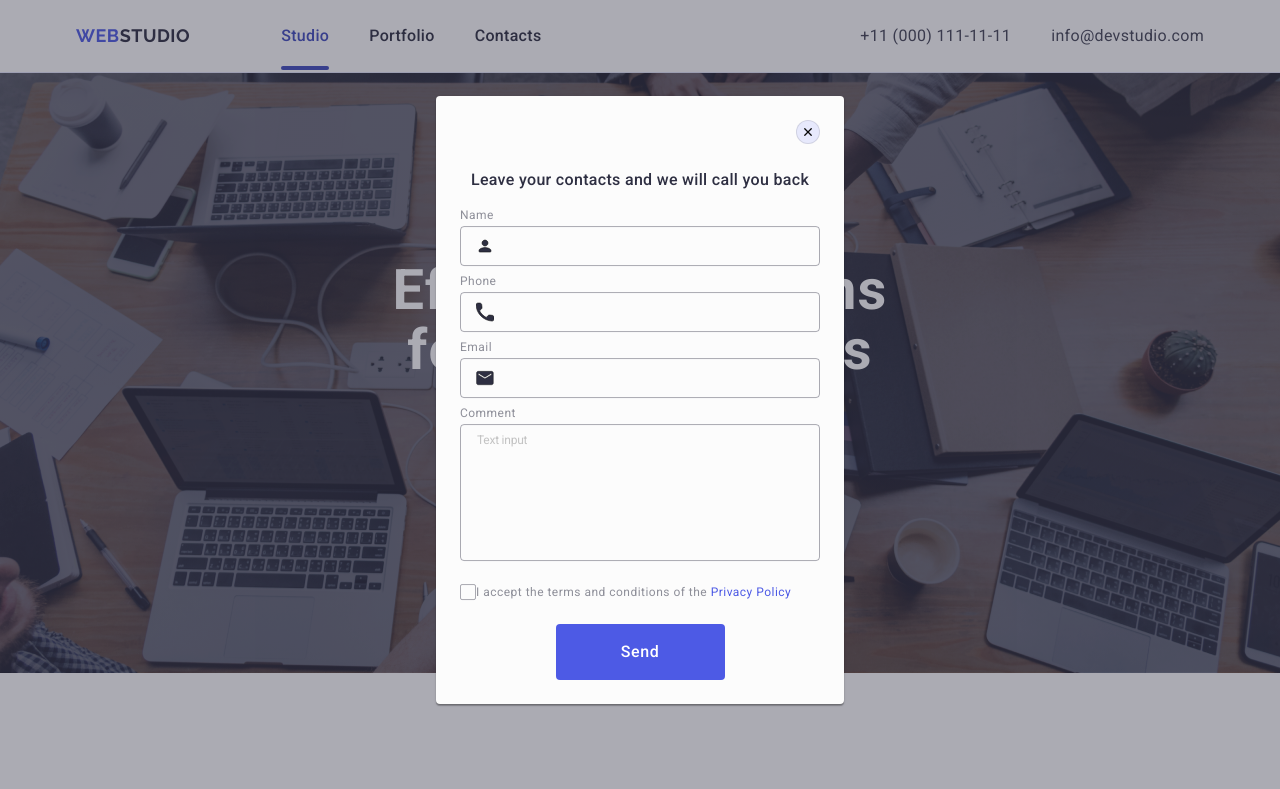
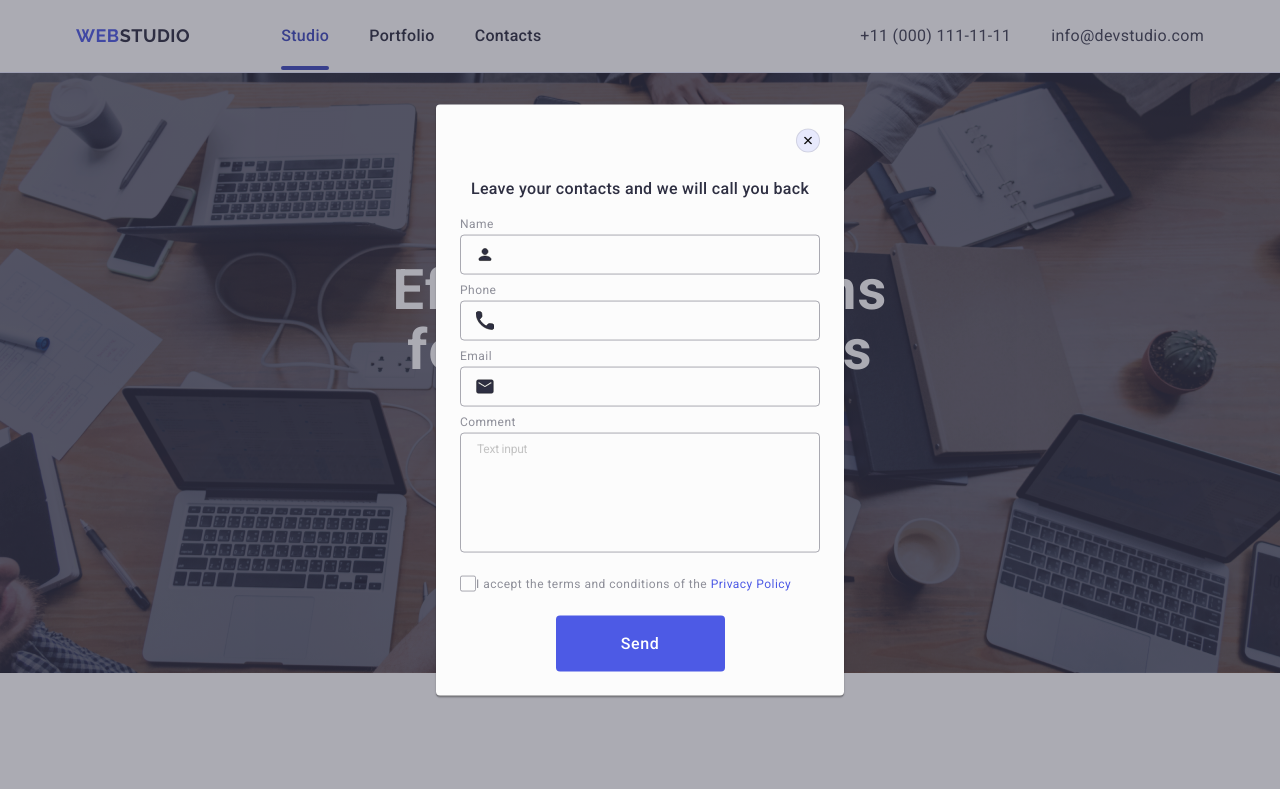
Before and after one commit to elmira08/goit-markup-hw-05, a plain HTML site: page index.html in a window 1280 px wide. Shown: the top 789 px of the page. Drawn offline with nearby package versions, Linux system fonts and the light colour scheme.

Commit message:
add index file

```diff
--- a/css/styles.css
+++ b/css/styles.css
@@ -612,9 +612,8 @@ footer-form-label {
 .form-user-comment {
     width: 100%;
     height: 120px;
+    resize: none;
     background-color: transparent;
-    resize: none;
-    min-height: 137px;
     outline: none;
     border: 1px solid rgba(46, 47, 66, 0.4);
     border-radius: 4px;
@@ -622,7 +621,6 @@ footer-form-label {
     font-size: 12px;
     outline: transparent;
     line-height: 1.17;
-
     letter-spacing: 0.04em;
     color: rgba(46, 47, 66, 0.4);
     transition: border-color 250ms cubic-bezier(0.4, 0, 0.2, 1);
```
Also changed, not shown: index.html (+1 -2 lines).
